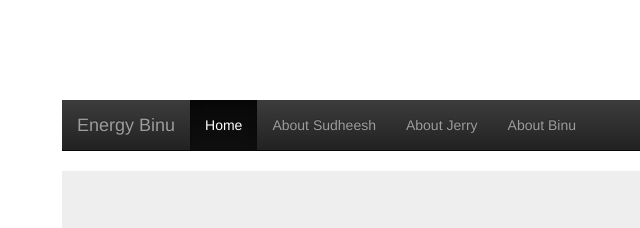
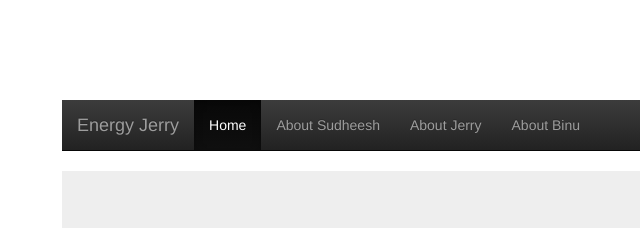
Before and after one commit to binucherian/team-learn-git, a website: page index.html in a window 1280 px wide. Shown: the top 228 px of the page, 38-678 px from the left. Drawn offline with nearby package versions, Linux system fonts and the light colour scheme.

Commit message:
conflict test (#6)
Changed Energy to Energy Jerry

```diff
--- a/index.html
+++ b/index.html
@@ -12,7 +12,7 @@
   <div style="margin:100px;">
 <nav class="navbar navbar-inverse navbar-static-top">
   <div class="container">
-    <a class="navbar-brand" href="#">Energy Binu</a>
+    <a class="navbar-brand" href="#">Energy Jerry</a>
     <ul class="nav navbar-nav">
       <li class="active">
         <a href="/">Home</a>
```
